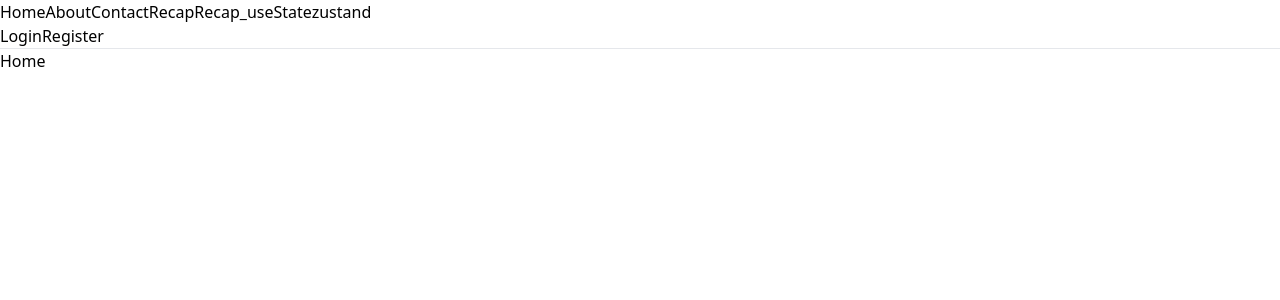
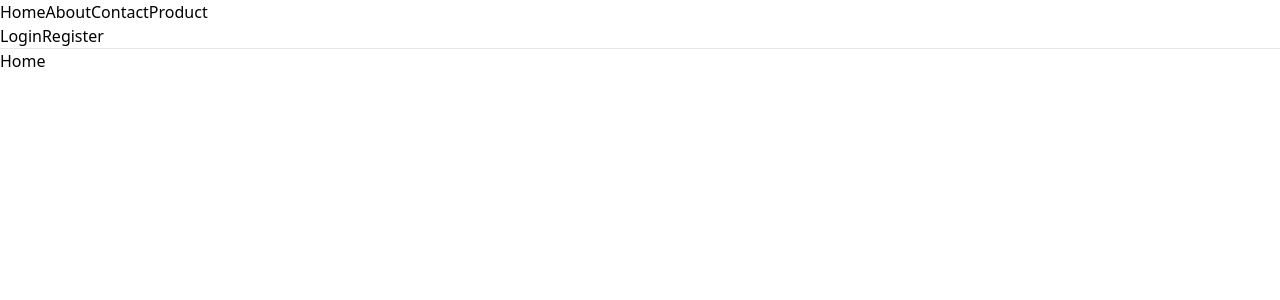
Before and after one commit to tamphimai007/cc19_basic_router, a React (Vite) app: page / in a window 1280 px wide. Shown: the top 300 px of the page. Built offline with nearby package versions, Linux system fonts and the light colour scheme.

Commit message:
update product

```diff
--- a/src/components/MainNav.jsx
+++ b/src/components/MainNav.jsx
@@ -11,9 +11,10 @@ function MainNav() {
         <Link to="/">Home</Link>
         <Link to="/about">About</Link>
         <Link to="/contact">Contact</Link>
-        <Link to="/recap">Recap</Link>
+        {/* <Link to="/recap">Recap</Link>
         <Link to="/recap_state">Recap_useState</Link>
-        <Link to="/zustand">zustand</Link>
+        <Link to="/zustand">zustand</Link> */}
+        <Link to="/product">Product</Link>
       </div>
 
       <div className="flex gap-4">
--- /dev/null
+++ b/src/pages/Product.jsx
@@ -0,0 +1,6 @@
+// rfce
+
+function Product() {
+  return <div>Product</div>;
+}
+export default Product;
--- a/src/routes/AppRoutes.jsx
+++ b/src/routes/AppRoutes.jsx
@@ -13,6 +13,7 @@ import Setting from "../pages/admin/Setting";
 import Recap from "../pages/Recap";
 import RecapUseState from "../pages/RecapUseState";
 import EasyZustand from "../pages/EasyZustand";
+import Product from "../pages/Product";
 function AppRoutes() {
   return (
     <div>
@@ -28,6 +29,7 @@ function AppRoutes() {
           <Route path="recap" element={<Recap />} />
           <Route path="recap_state" element={<RecapUseState />} />
           <Route path="zustand" element={<EasyZustand />} />
+          <Route path="product" element={<Product/>}/>
         </Route>
 
         {/* Private */}
```
